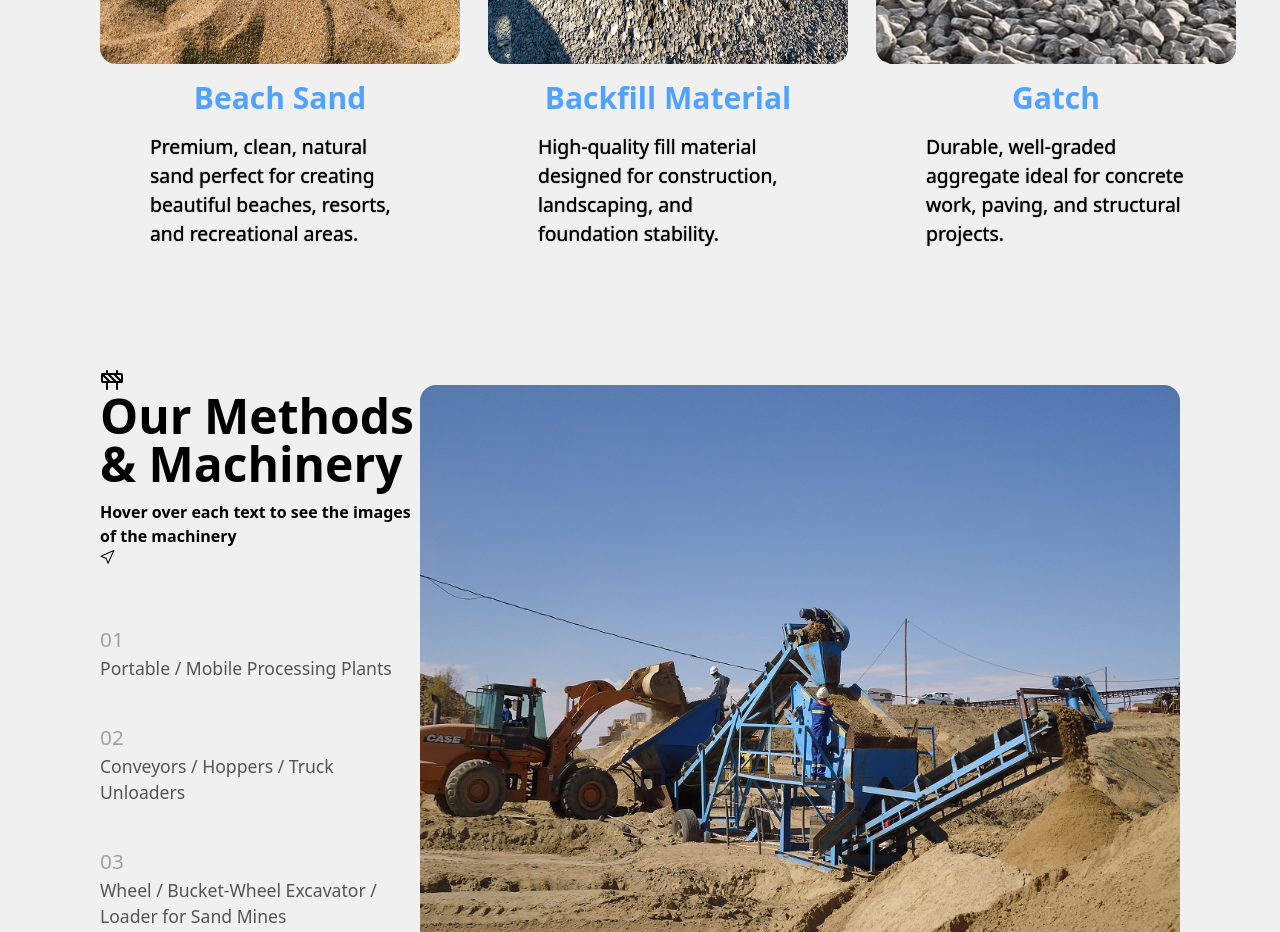
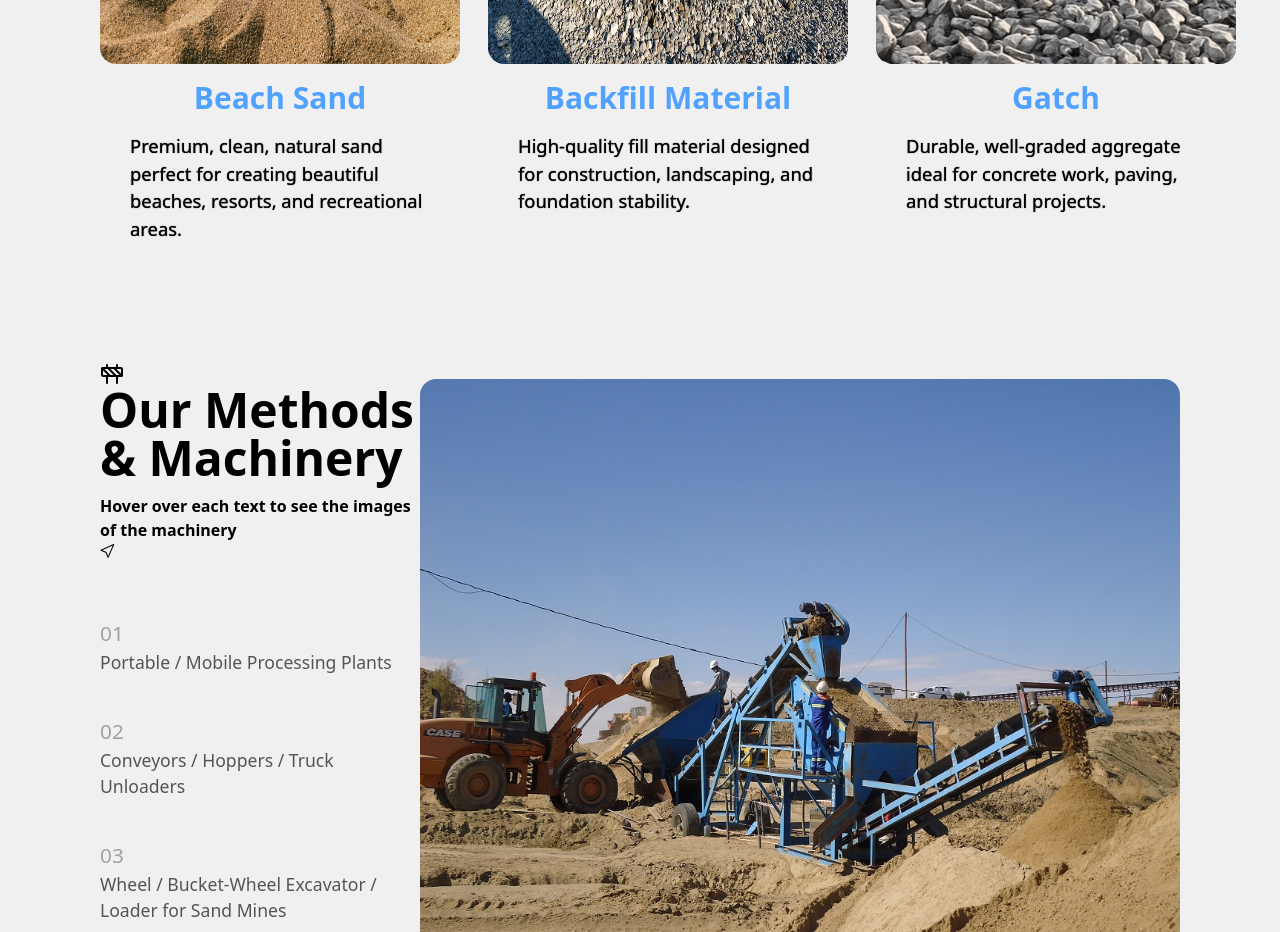
Before and after one commit to Briightt/Landing-Page, a React (Vite) app: page / in a window 1280 px wide. Shown: the part 2380-3312 px from the top of the page. Built offline with nearby package versions, Linux system fonts and the light colour scheme.

Commit message:
Refactor AboutUs component with updated imports

```diff
--- a/src/AboutUs.tsx
+++ b/src/AboutUs.tsx
@@ -128,7 +128,7 @@ time everytime.
 <div key = {index} className='flex flex-col items-center justify-center gap-4' >
 <img loading = "lazy" src = {item.img} className='md:w-110 md:h-95 min-w-90 h-85 rounded-2xl'></img>
 <h1 className='font-semibold text-3xl text-blue-400'>{item.type}</h1>
-<p className='w-full max-w-65 font-light text-black text-shadow-[0px_0px_1px_black] text-[1.21rem]'>{item.text}</p>
+<p className='w-full max-w-75 font-light text-black text-shadow-[0px_0px_1px_black] text-[1.15rem]'>{item.text}</p>
 </div>
 
 )}
```
